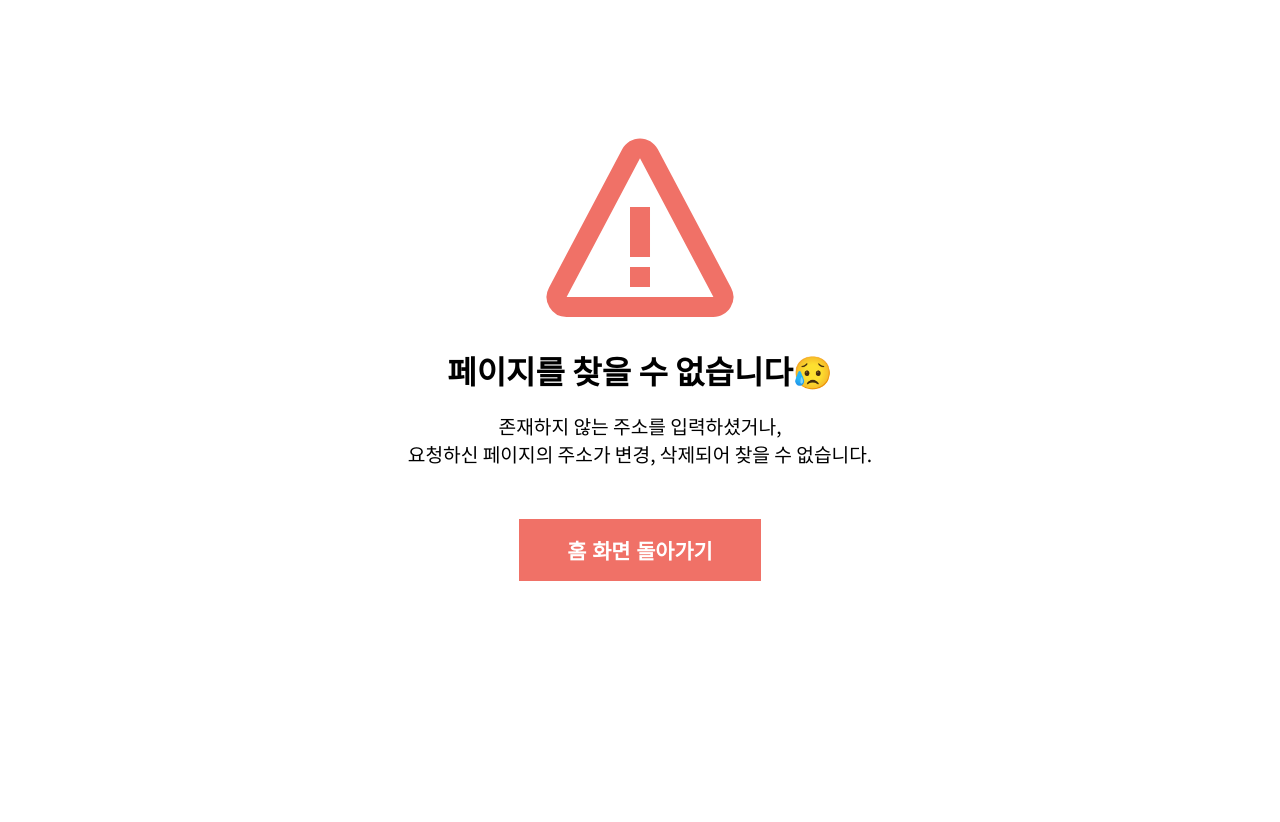
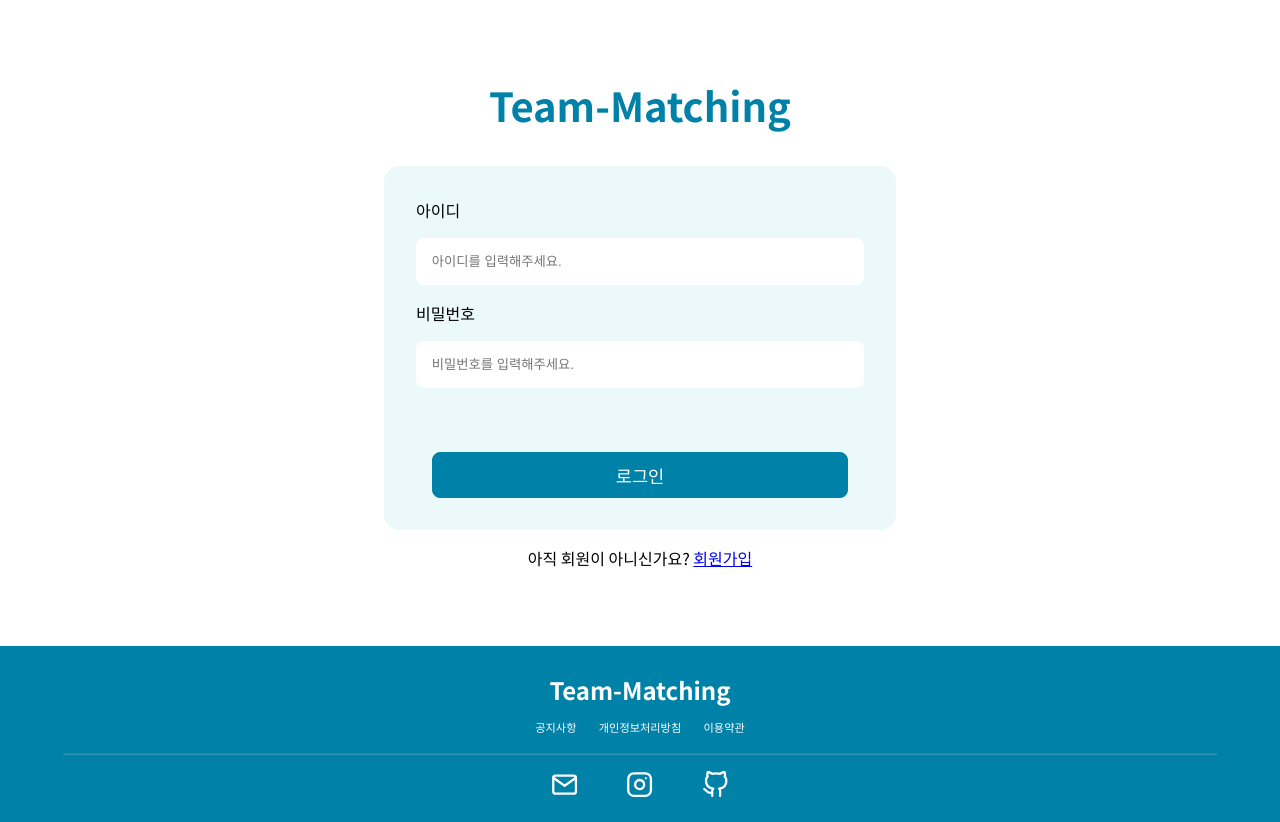
Before and after one commit to yeon7485/Team-Matching-FE-Web, a React (Create React App) app in the folder team-matching-web/: page /login in a window 1280 px wide. Before the commit the page ends 800 px from the top, so only its background shows below. Built offline with nearby package versions, Linux system fonts and the light colour scheme.

Commit message:
#4 - Login 페이지 구현
#4 - Login 페이지 구현

```diff
--- a/team-matching-web/src/App.js
+++ b/team-matching-web/src/App.js
@@ -4,7 +4,7 @@ import Navbar from './components/Navbar/Navbar';
 
 function App() {
   const location = useLocation();
-  if (location.pathname === '/join')
+  if (location.pathname === '/join' || location.pathname === '/login')
     return (
       <>
         <Outlet />
--- a/team-matching-web/src/components/Navbar/Navbar.jsx
+++ b/team-matching-web/src/components/Navbar/Navbar.jsx
@@ -24,7 +24,9 @@ export default function Navbar() {
         <Link to='/join' className={styles.join}>
           회원가입
         </Link>
-        <Button text='로그인' fill />
+        <Link to='/login' className={styles.login}>
+          로그인
+        </Link>
       </div>
     </header>
   );
--- a/team-matching-web/src/components/Navbar/Navbar.module.css
+++ b/team-matching-web/src/components/Navbar/Navbar.module.css
@@ -42,9 +42,26 @@
 	background-color: white;
 	color: var(--main-color);
 	font-size: 1rem;
+	text-decoration: none;
 	text-align: center;
 }
 
 .join:hover{
 	background-color: rgba(0, 129, 167, 0.2);
 }
+
+.login{
+	padding: 0.4rem 1.2rem;
+	margin: 0.5rem;
+	border: 1px solid var(--main-color);
+	border-radius: 0.3rem;
+	background-color: var(--main-color);
+	color: white;
+	font-size: 1rem;
+	text-decoration: none;
+	text-align: center;
+}
+
+.login:hover {
+	background-color: rgba(0, 108, 140, 1.2);
+}
--- a/team-matching-web/src/index.js
+++ b/team-matching-web/src/index.js
@@ -7,6 +7,7 @@ import reportWebVitals from './reportWebVitals';
 import { createBrowserRouter, RouterProvider } from 'react-router-dom';
 import NotFound from './pages/NotFound/NotFound';
 import Join from './pages/Join/Join';
+import Login from './pages/Login/Login';
 
 const router = createBrowserRouter([
   {
@@ -16,6 +17,7 @@ const router = createBrowserRouter([
     children: [
       { index: true, path: '/', element: <Main /> },
       { path: 'join', element: <Join /> },
+      { path: 'login', element: <Login /> },
     ],
   },
 ]);
--- a/team-matching-web/src/pages/Join/Join.jsx
+++ b/team-matching-web/src/pages/Join/Join.jsx
@@ -8,15 +8,18 @@ export default function Join() {
     const { name, value } = e.target;
     setUser((user) => ({ ...user, [name]: value }));
   };
+  const handleSubmit = (e) => {
+    e.preventDefault();
+  };
 
   return (
     <div className={styles.root}>
       <section className={styles.container}>
         <p1 className={styles.title}>Team-Matching</p1>
         <p3 className={styles.already}>
-          이미 회원이신가요? <Link to='/Login'>로그인</Link>
+          이미 회원이신가요? <Link to='/login'>로그인</Link>
         </p3>
-        <form className={styles.form}>
+        <form className={styles.form} onSubmit={handleSubmit}>
           <label htmlFor='id'>아이디</label>
           <input
             className={styles.inputBox}
--- /dev/null
+++ b/team-matching-web/src/pages/Login/Login.jsx
@@ -0,0 +1,51 @@
+import React, { useState } from 'react';
+import styles from './Login.module.css';
+import { Link } from 'react-router-dom';
+
+export default function Login() {
+  const [id, setId] = useState();
+  const [password, setPassword] = useState();
+  const handleSubmit = (e) => {
+    e.preventDefault();
+  };
+  return (
+    <div className={styles.root}>
+      <section className={styles.container}>
+        <p1 className={styles.title}>Team-Matching</p1>
+        <form className={styles.form} onSubmit={handleSubmit}>
+          <label htmlFor='id'>아이디</label>
+          <input
+            type='text'
+            className={styles.inputBox}
+            name='id'
+            id='id'
+            value={id}
+            placeholder='아이디를 입력해주세요.'
+            required
+            onChange={(e) => {
+              setId(e.target.value);
+            }}
+          />
+          <label htmlFor='password'>비밀번호</label>
+          <input
+            type='password'
+            name='password'
+            className={styles.inputBox}
+            id='password'
+            value={password}
+            placeholder='비밀번호를 입력해주세요.'
+            required
+            onChange={(e) => {
+              setPassword(e.target.value);
+            }}
+          />
+
+          <button className={styles.loginButton}>로그인</button>
+        </form>
+        <p3>
+          아직 회원이 아니신가요? <Link to='/join'>회원가입</Link>
+        </p3>
+      </section>
+    </div>
+  );
+}
--- /dev/null
+++ b/team-matching-web/src/pages/Login/Login.module.css
@@ -0,0 +1,70 @@
+.root{
+  display: flex;
+	flex-direction: column;
+	justify-content: center;
+	align-items: center;
+  width: 100vw;
+  height: 80.8vh;
+}
+.container {
+  display: flex;
+	flex-direction: column;
+	align-items: center;
+  width: 50%;
+  min-width: 500px;
+  height: 100%;
+  padding: 5rem;
+}
+
+.title {
+  margin-bottom: 2rem;
+  color: var(--main-color);
+  font-weight: bold;
+	font-size: 2.5rem;
+	text-decoration: none;
+	flex-shrink: 0;
+}
+
+.form{
+  display: flex;
+	flex-direction: column;
+	align-items: center;
+  width: 70%;
+  max-width: 500px;
+  height: auto;
+  padding: 2rem;
+  margin-bottom: 1rem;
+  border-radius: 15px;
+  background-color: rgba( 0, 175, 185, 0.08 );
+}
+
+label{
+  margin-right: auto;
+  margin-bottom: 1rem;
+}
+
+.inputBox{
+  width: 93%;
+  padding: 1rem;
+  margin-bottom: 1rem;
+  border: none;
+  border-radius: 8px;
+  outline: none;
+}
+
+.loginButton{
+  width: 93%;
+  padding: 0.6rem 1.2rem;
+  margin-top: 3rem;
+	border: 1px solid var(--main-color);
+	border-radius: 0.5rem;
+	background-color: var(--main-color);
+	color: white;
+  font-weight: 550;
+	font-size: 1.1rem;
+	text-align: center;
+}
+
+.loginButton:hover{
+  background-color: rgba(0, 108, 140, 1.2);
+}
```
